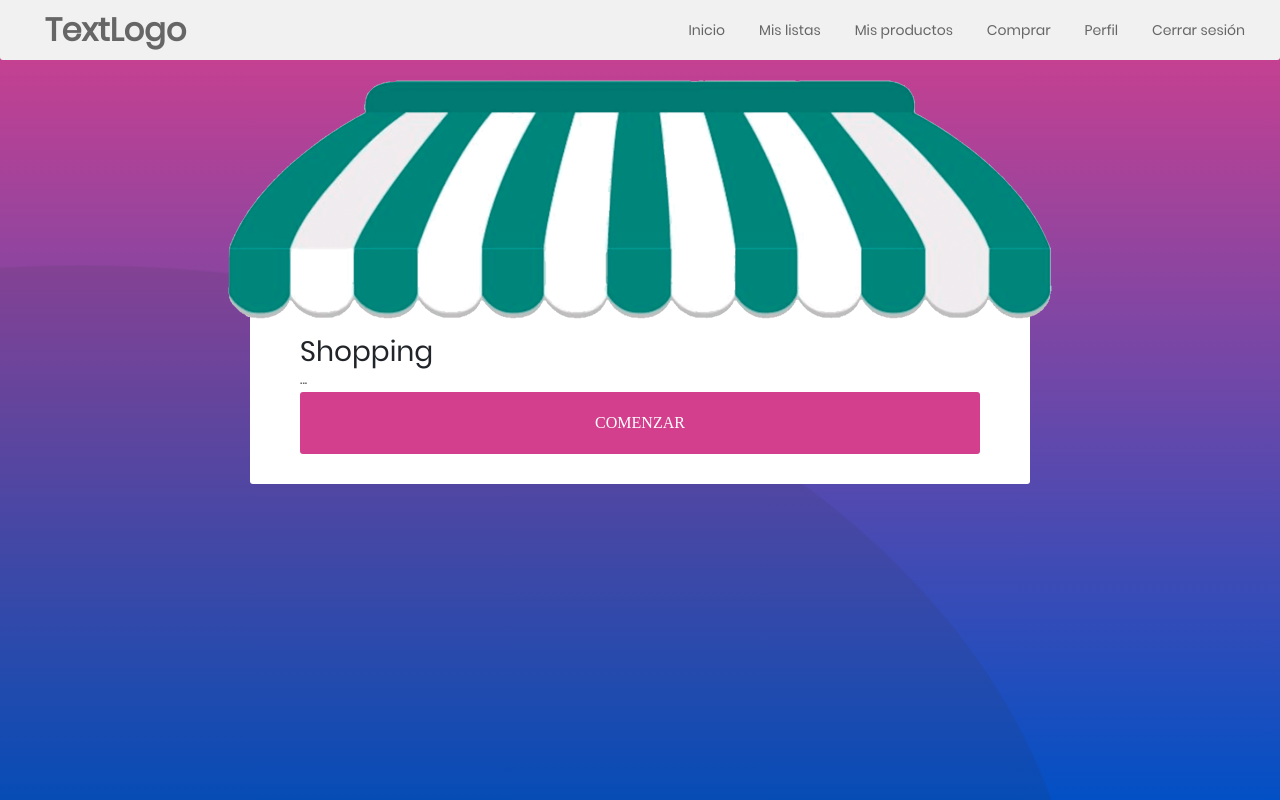
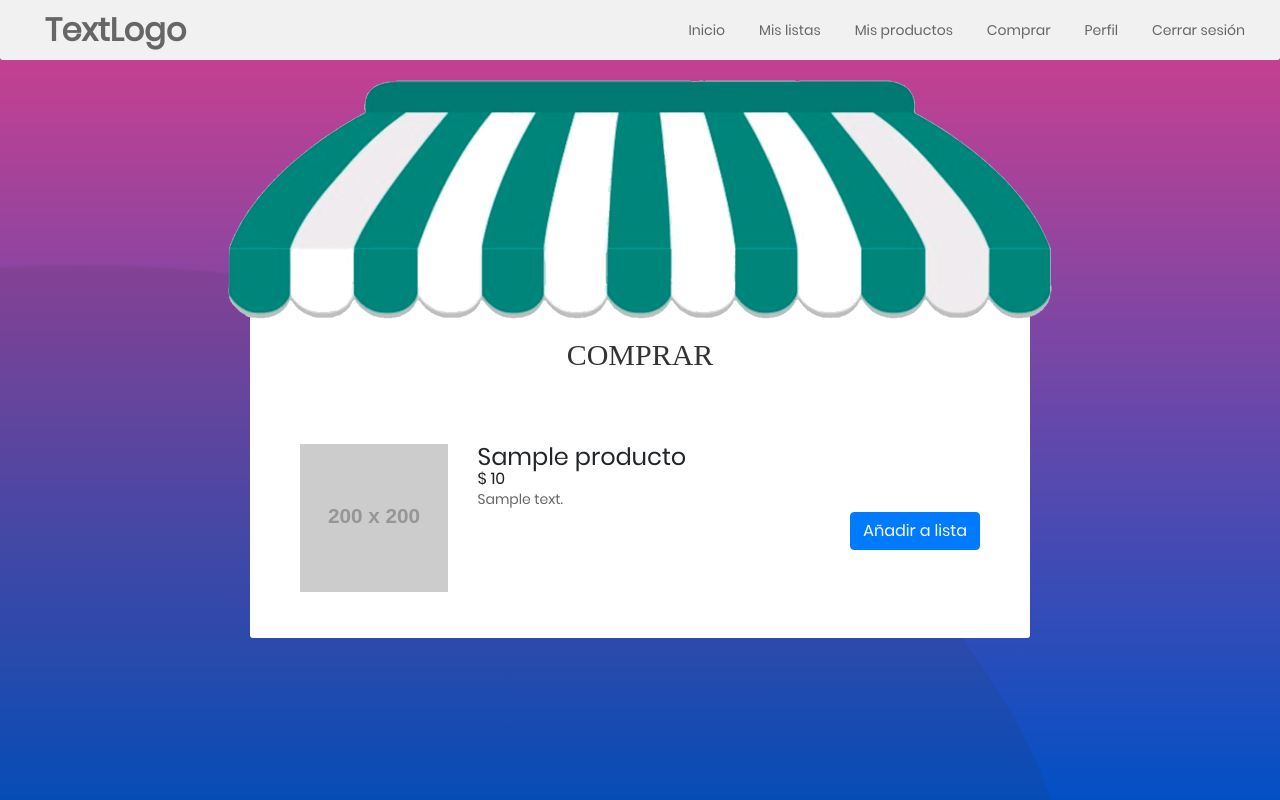
Before and after one commit to thomatX/examen-django, a Django app: page /shopping/ in a window 1280 px wide. Run offline with Django 3.2, Linux system fonts and the light colour scheme; tables that the repository leaves empty hold one stand-in row (Sample ...); some libraries are stand-ins or nearby versions; some web fonts are replaced.

Commit message:
Products, lists, shopping

```diff
--- a/compras/models.py
+++ b/compras/models.py
@@ -20,7 +20,7 @@ class Lista(models.Model):
 class Producto(models.Model):
     id_pk = models.IntegerField(primary_key=True)
     name = models.CharField(max_length = 40)
-    description = models.CharField(max_length = 50)
+    description = models.CharField(max_length = 400)
     price = models.IntegerField()
     email = models.CharField(max_length = 40)
 
--- a/compras/static/css/style.css
+++ b/compras/static/css/style.css
@@ -184,6 +184,28 @@
     margin-top: 200px;
     width: 780px !important;
   }
+
+  table {
+    width:100%;
+    margin-top:1em;
+}
+table th {
+    font-weight:500;
+}
+table td {
+    font-weight:100;
+    padding:1em 0;
+}
+.actions {
+    text-align:right;
+}
+
+article {
+  margin:1em 0;
+}
+article img {
+  width:100%;
+}
 
   .shop-container .header-image {
     position: absolute;
--- a/compras/templates/create_product.html
+++ b/compras/templates/create_product.html
@@ -55,8 +55,8 @@
                                             <span class="lnr lnr-pencil"></span>
                                     </span>
                                 </div>
-                                <div class="wrap-input100 validate-input m-b-16" data-validate = "Se requiere un nombre válido">
-                                    <input class="input100" type="text" name="description" max="50" placeholder="Descripción">
+                                <div class="wrap-input100 validate-input m-b-16" data-validate = "Se requiere una descripción válida">
+                                    <input class="input100" type="text" name="description" maxlength="400" placeholder="Descripción">
                                     <span class="focus-input100"></span>
                                     <span class="symbol-input100">
                                             <span class="lnr lnr-pencil"></span>
--- a/compras/templates/shopping.html
+++ b/compras/templates/shopping.html
@@ -42,10 +42,29 @@
                         </div>
                         <div class="wrap-login100 p-l-50 p-r-50 p-t-77 p-b-30 shop-container">
                             <img class="header-image" src="{% static  "images/shop-header.png" %}">
-                            <h3>Shopping</h3>
-                            <p>...</p>
+                            <span class="login100-form-title p-b-55">
+                                    Comprar
+                                 </span>
+                                 {% for i in products %}
+                                 <article>
+                                         <div class="row">
+                                             <div class="col-lg-3">
+                                                 <img src='http://placehold.it/200x200'>
+                                             </div>
+                                             <div class="col-lg-9">
+                                                 <h4>{{i.name}}</h4>
+                                                 <h6>$ {{i.price}}</h6>
+                                                 <p>
+                                                         {{i.description}}
+                                                 </p>
+                                                 <div class="actions">
+                                                     <button class="btn btn-primary">Añadir a lista</button>
+                                                 </div>
 
-                            <button class="login100-form-btn">Comenzar</button>
+                                             </div>
+                                         </div>
+                                     </article>
+                                 {% endfor %}
                         </div>
                 </div>
             </div>
```
Also changed, not shown: compras/templates/lists.html (+18 -2 lines), compras/templates/products.html (+26 -4 lines), compras/migrations/0006_auto_20181205_2353.py (added), compras/migrations/0007_auto_20181205_2355.py (added).
